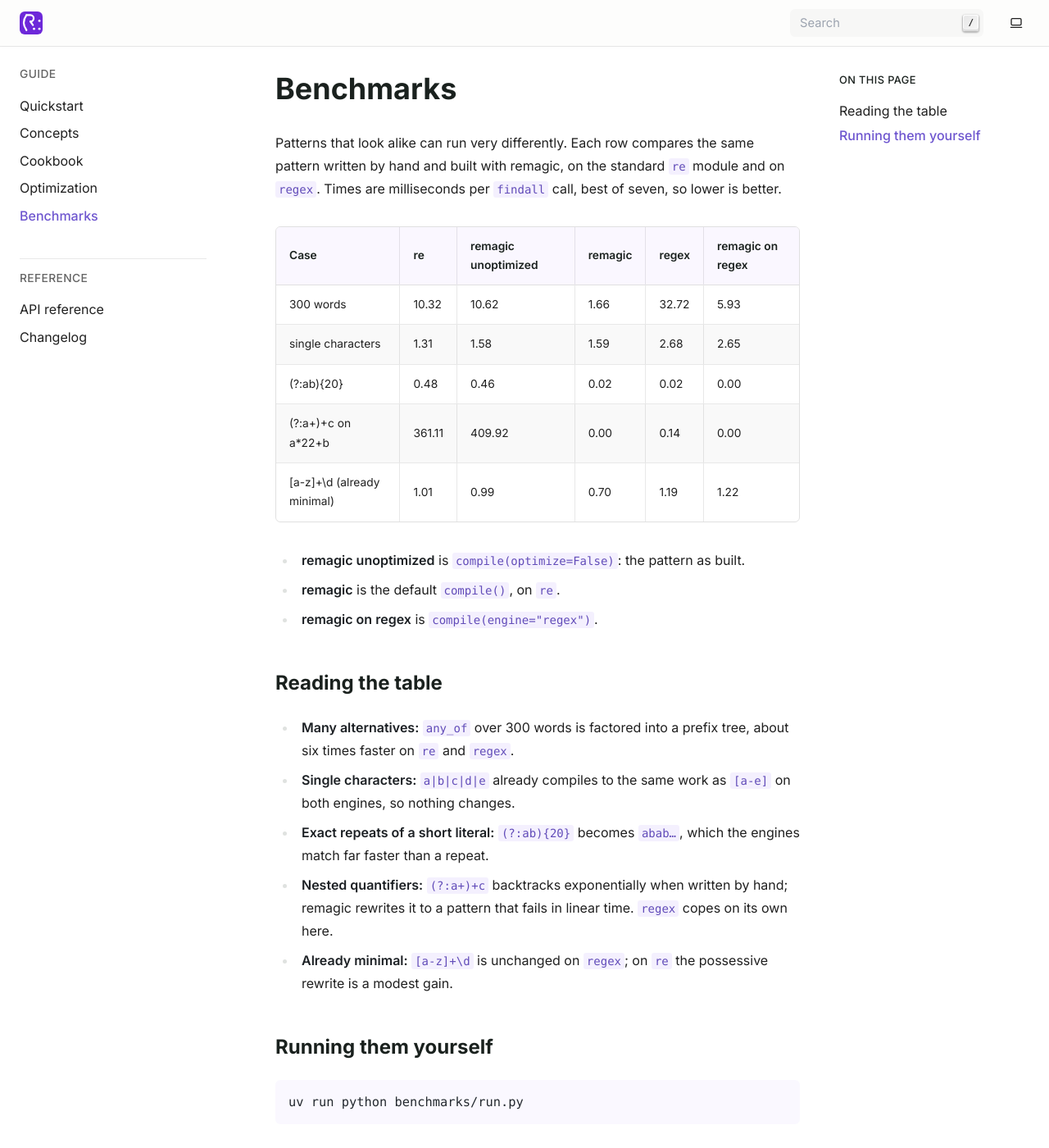
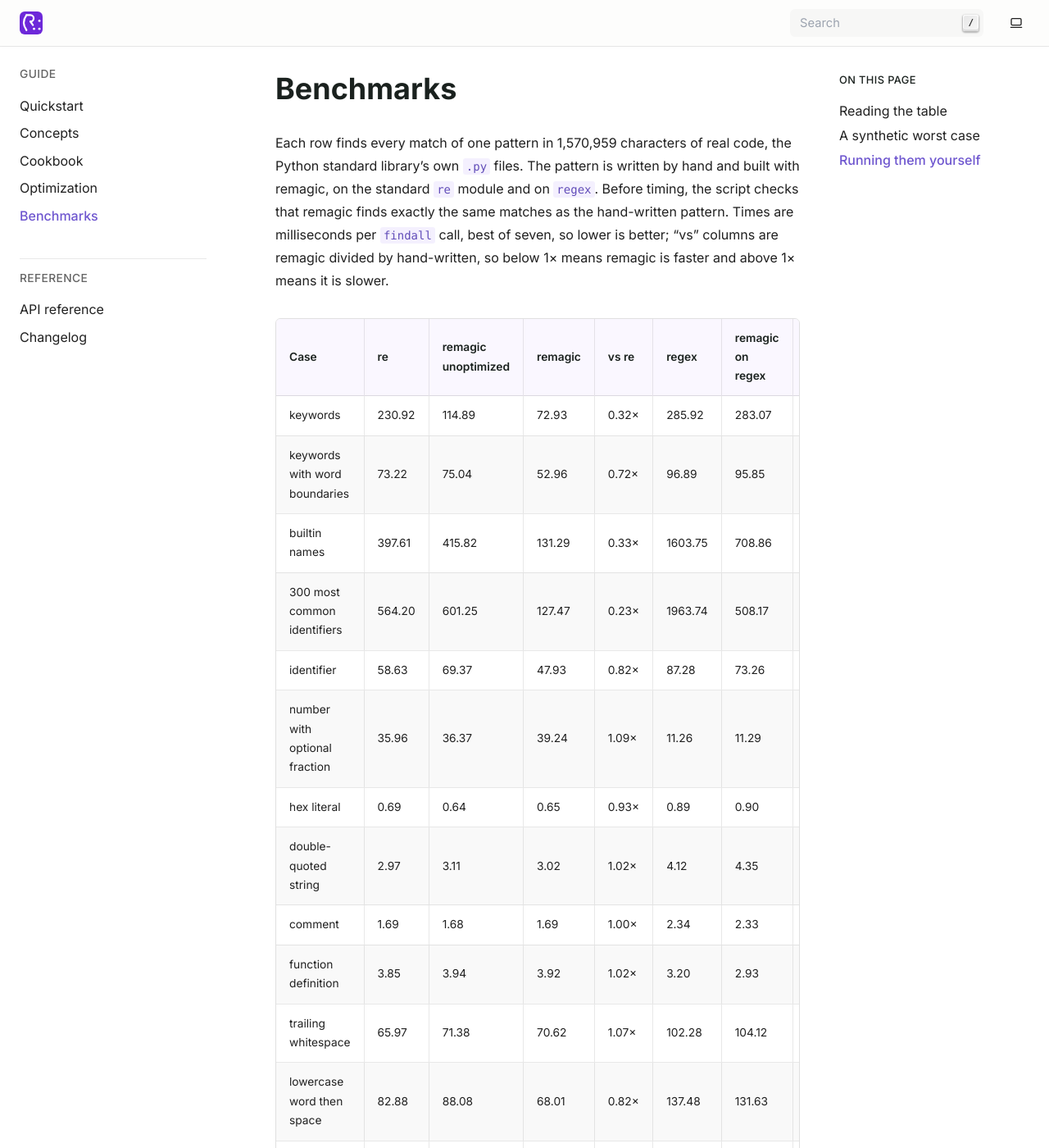
Before and after one commit to ificiana/remagic, a Sphinx documentation site: the page built from docs/guide/benchmarks.md, in a window 1280 px wide and 1400 px high. Shown: the whole window at 82% size. Built offline with Sphinx 7.4.7, drawn with Linux system fonts in a browser that asks for light colours; some of the changed text lies outside the part shown.

Commit message:
docs: benchmark on real source code and report where remagic does not win

````diff
--- a/docs/guide/benchmarks.md
+++ b/docs/guide/benchmarks.md
@@ -1,35 +1,63 @@
 # Benchmarks
 
-Patterns that look alike can run very differently. Each row compares the same
-pattern written by hand and built with remagic, on the standard `re` module and
-on `regex`. Times are milliseconds per `findall` call, best of seven, so lower
-is better.
+Each row finds every match of one pattern in 1,570,959 characters of real
+code, the Python standard library's own `.py` files. The pattern is written by
+hand and built with remagic, on the standard `re` module and on `regex`. Before
+timing, the script checks that remagic finds exactly the same matches as the
+hand-written pattern. Times are milliseconds per `findall` call, best of seven,
+so lower is better; "vs" columns are remagic divided by hand-written, so below
+1× means remagic is faster and above 1× means it is slower.
 
-| Case | re | remagic unoptimized | remagic | regex | remagic on regex |
-|---|---:|---:|---:|---:|---:|
-| 300 words | 10.32 | 10.62 | 1.66 | 32.72 | 5.93 |
-| single characters | 1.31 | 1.58 | 1.59 | 2.68 | 2.65 |
-| (?:ab){20} | 0.48 | 0.46 | 0.02 | 0.02 | 0.00 |
-| (?:a+)+c on a*22+b | 361.11 | 409.92 | 0.00 | 0.14 | 0.00 |
-| [a-z]+\d (already minimal) | 1.01 | 0.99 | 0.70 | 1.19 | 1.22 |
+| Case | re | remagic unoptimized | remagic | vs re | regex | remagic on regex | vs regex | same pattern on re |
+|---|---:|---:|---:|---:|---:|---:|---:|:-:|
+| keywords | 230.92 | 114.89 | 72.93 | 0.32× | 285.92 | 283.07 | 0.99× | no |
+| keywords with word boundaries | 73.22 | 75.04 | 52.96 | 0.72× | 96.89 | 95.85 | 0.99× | no |
+| builtin names | 397.61 | 415.82 | 131.29 | 0.33× | 1603.75 | 708.86 | 0.44× | no |
+| 300 most common identifiers | 564.20 | 601.25 | 127.47 | 0.23× | 1963.74 | 508.17 | 0.26× | no |
+| identifier | 58.63 | 69.37 | 47.93 | 0.82× | 87.28 | 73.26 | 0.84× | no |
+| number with optional fraction | 35.96 | 36.37 | 39.24 | 1.09× | 11.26 | 11.29 | 1.00× | no |
+| hex literal | 0.69 | 0.64 | 0.65 | 0.93× | 0.89 | 0.90 | 1.00× | no |
+| double-quoted string | 2.97 | 3.11 | 3.02 | 1.02× | 4.12 | 4.35 | 1.06× | no |
+| comment | 1.69 | 1.68 | 1.69 | 1.00× | 2.34 | 2.33 | 1.00× | no |
+| function definition | 3.85 | 3.94 | 3.92 | 1.02× | 3.20 | 2.93 | 0.92× | no |
+| trailing whitespace | 65.97 | 71.38 | 70.62 | 1.07× | 102.28 | 104.12 | 1.02× | no |
+| lowercase word then space | 82.88 | 88.08 | 68.01 | 0.82× | 137.48 | 131.63 | 0.96× | no |
+| word then comma | 101.12 | 96.54 | 88.70 | 0.88× | 178.62 | 182.39 | 1.02× | no |
+| four-digit year | 37.08 | 36.95 | 36.24 | 0.98× | 8.93 | 8.95 | 1.00× | yes |
 
 - **remagic unoptimized** is `compile(optimize=False)`: the pattern as built.
 - **remagic** is the default `compile()`, on `re`.
 - **remagic on regex** is `compile(engine="regex")`.
+- **same pattern on re** says whether remagic produced the same source as the
+  hand-written pattern.
 
 ## Reading the table
 
-- **Many alternatives:** `any_of` over 300 words is factored into a prefix tree,
-  about six times faster on `re` and `regex`.
-- **Single characters:** `a|b|c|d|e` already compiles to the same work as
-  `[a-e]` on both engines, so nothing changes.
-- **Exact repeats of a short literal:** `(?:ab){20}` becomes `abab…`, which the
-  engines match far faster than a repeat.
-- **Nested quantifiers:** `(?:a+)+c` backtracks exponentially when written by
-  hand; remagic rewrites it to a pattern that fails in linear time. `regex`
-  copes on its own here.
-- **Already minimal:** `[a-z]+\d` is unchanged on `regex`; on `re` the possessive
-  rewrite is a modest gain.
+- **Large alternations win.** `any_of` over the 300 most common identifiers
+  runs about 4× faster than the hand-written `a|b|…` on both engines, and the
+  builtin names about 3× on `re` and 2.3× on `regex`. The 35 keywords gain 3×
+  on `re` in this run and nothing on `regex`.
+- **Everything else is a tie.** Rows where remagic is within about ±10% of the
+  hand-written pattern are noise: repeated runs of the identical pattern
+  varied by that much, and rows such as the four-digit year (the same pattern,
+  0.98×) show it. Some rows read slightly above 1× (the number pattern at 1.09×
+  on `re`, trailing whitespace at 1.07×); we found no case that is reliably
+  slower, but we cannot rule out a small cost.
+- **The possessive rewrite is a small gain, not a rescue.** Patterns like
+  `[a-z]+\s` and `\w+,` ran 10–20% faster on `re`; on `regex` the rewrite is
+  skipped because it ran slower there.
+- **Short, simple patterns are the same.** The identifier, hex, string and
+  comment patterns are already minimal, so remagic has nothing to remove.
+
+## A synthetic worst case
+
+Real code rarely triggers catastrophic backtracking, so this one is
+synthetic: `(?:a+)+c` against twenty-two `a` characters followed by `b`. It is
+here to show the failure mode that remagic removes, not as typical behavior.
+
+| Case | re | remagic | regex | remagic on regex |
+|---|---:|---:|---:|---:|
+| `(?:a+)+c` on `a`×22 + `b` | 361.11 | 0.00 | 0.14 | 0.00 |
 
 ## Running them yourself
 
@@ -37,6 +65,6 @@
 uv run python benchmarks/run.py
 ```
 
-The numbers depend on the machine, the Python version and the input text, so
-treat them as relative, not absolute. They were measured on Python 3.14 with
-synthetic text.
+The numbers depend on the machine and Python version (these ran on Python
+3.14), and the corpus is the standard library of whichever Python runs the
+script, so treat them as relative, not absolute.
````
Also changed, not shown: 1 other file.
